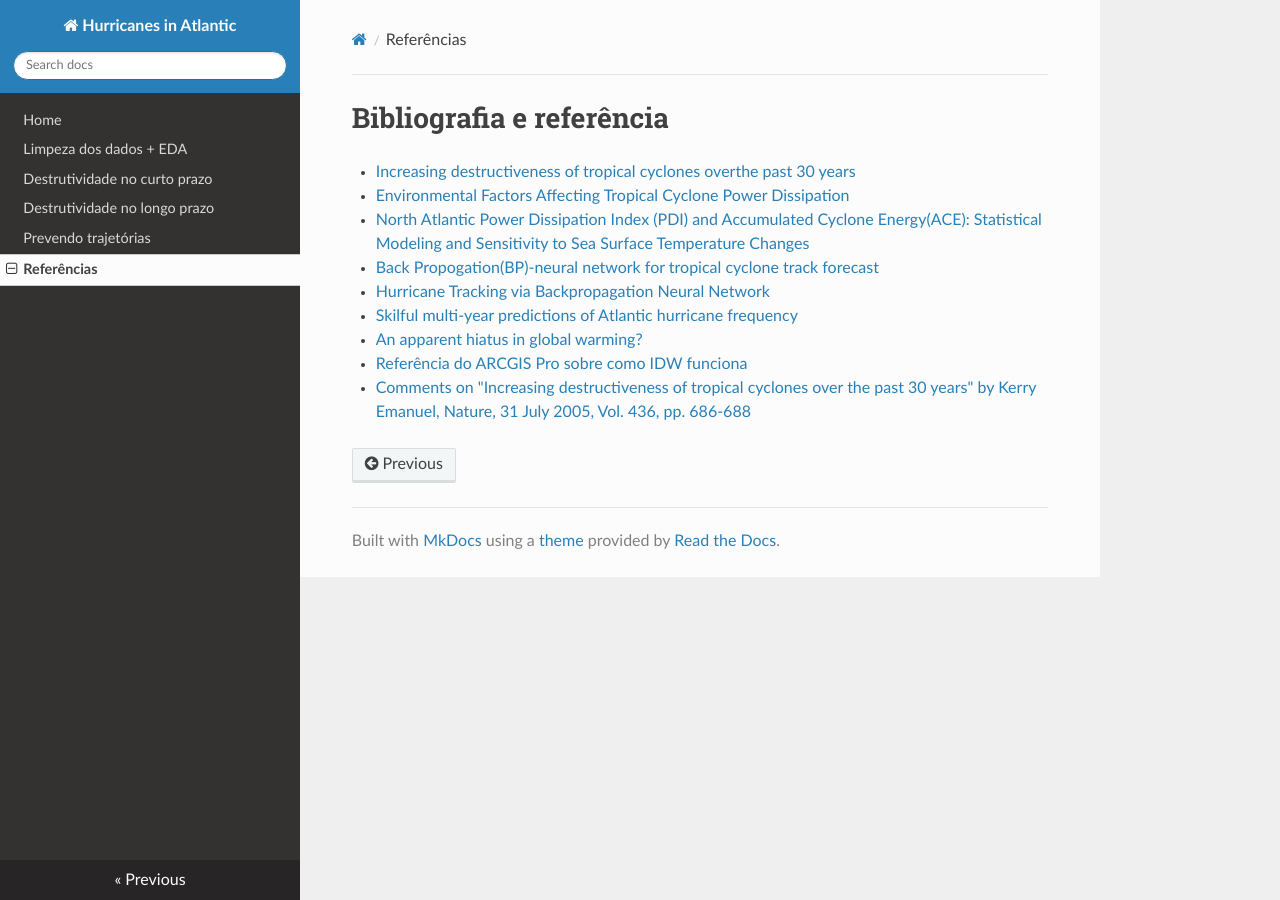
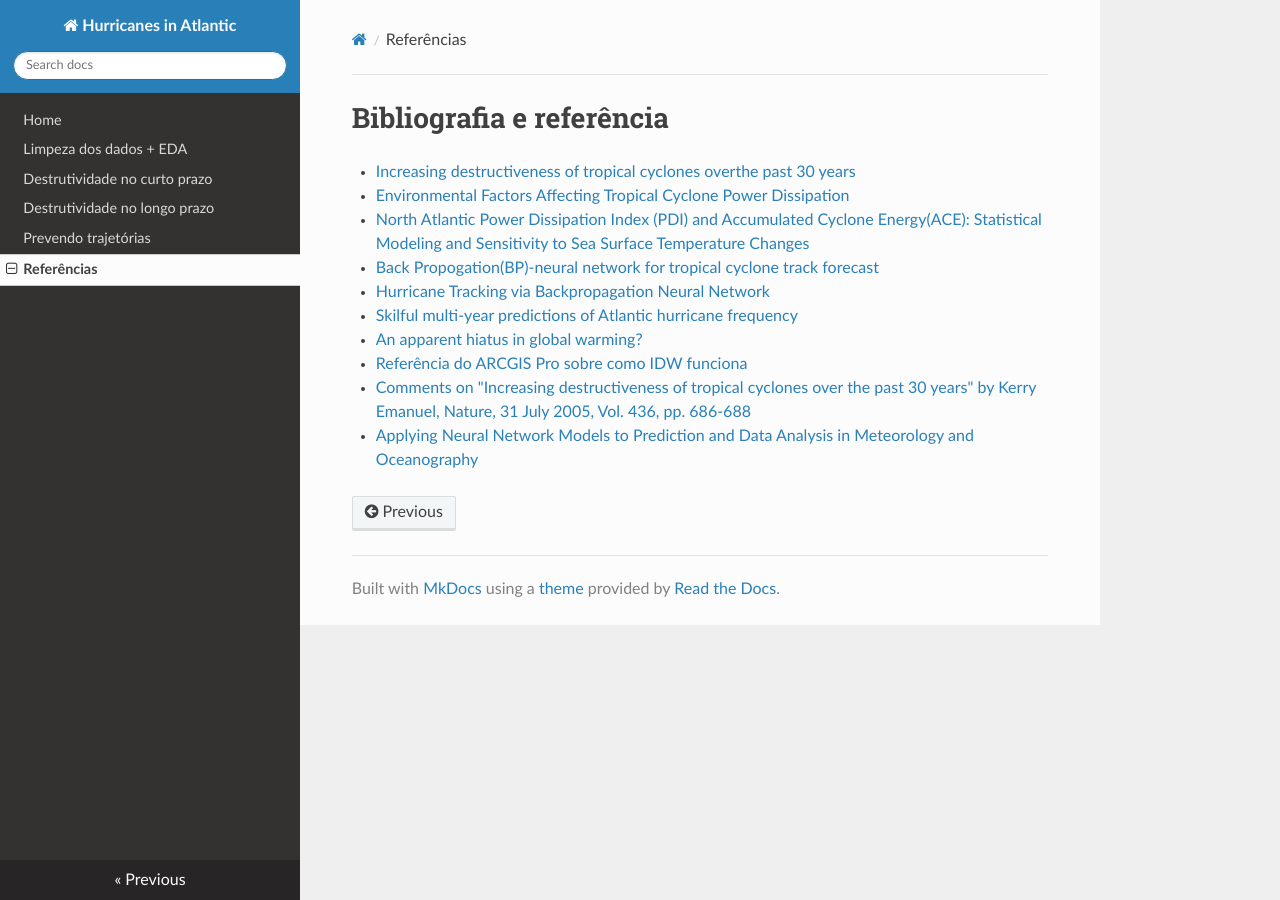
Before and after one commit to reneroliveira/Hurricane_Project, an MkDocs documentation site: the page built from docs/bib.md, in a window 1280 px wide. Built offline with MkDocs 1.6.1, drawn with Linux system fonts in a browser that asks for light colours; nearby versions of some CDN libraries.

Commit message:
adicionando item na bib

```diff
--- a/docs/bib.md
+++ b/docs/bib.md
@@ -9,3 +9,4 @@
 - [An apparent hiatus in global warming?](https://agupubs.onlinelibrary.wiley.com/doi/full/10.1002/2013EF000165)
 - [Referência do ARCGIS Pro sobre como IDW funciona](https://pro.arcgis.com/en/pro-app/tool-reference/spatial-analyst/how-idw-works.htm)
 - [Comments on "Increasing destructiveness of tropical cyclones over the past 30 years" by Kerry Emanuel, Nature, 31 July 2005, Vol. 436, pp. 686-688](https://arxiv.org/abs/physics/0601050)
+- [Applying Neural Network Models to Prediction and Data Analysis in Meteorology and Oceanography](https://journals.ametsoc.org/bams/article/79/9/1855/56447/Applying-Neural-Network-Models-to-Prediction-and)
```
